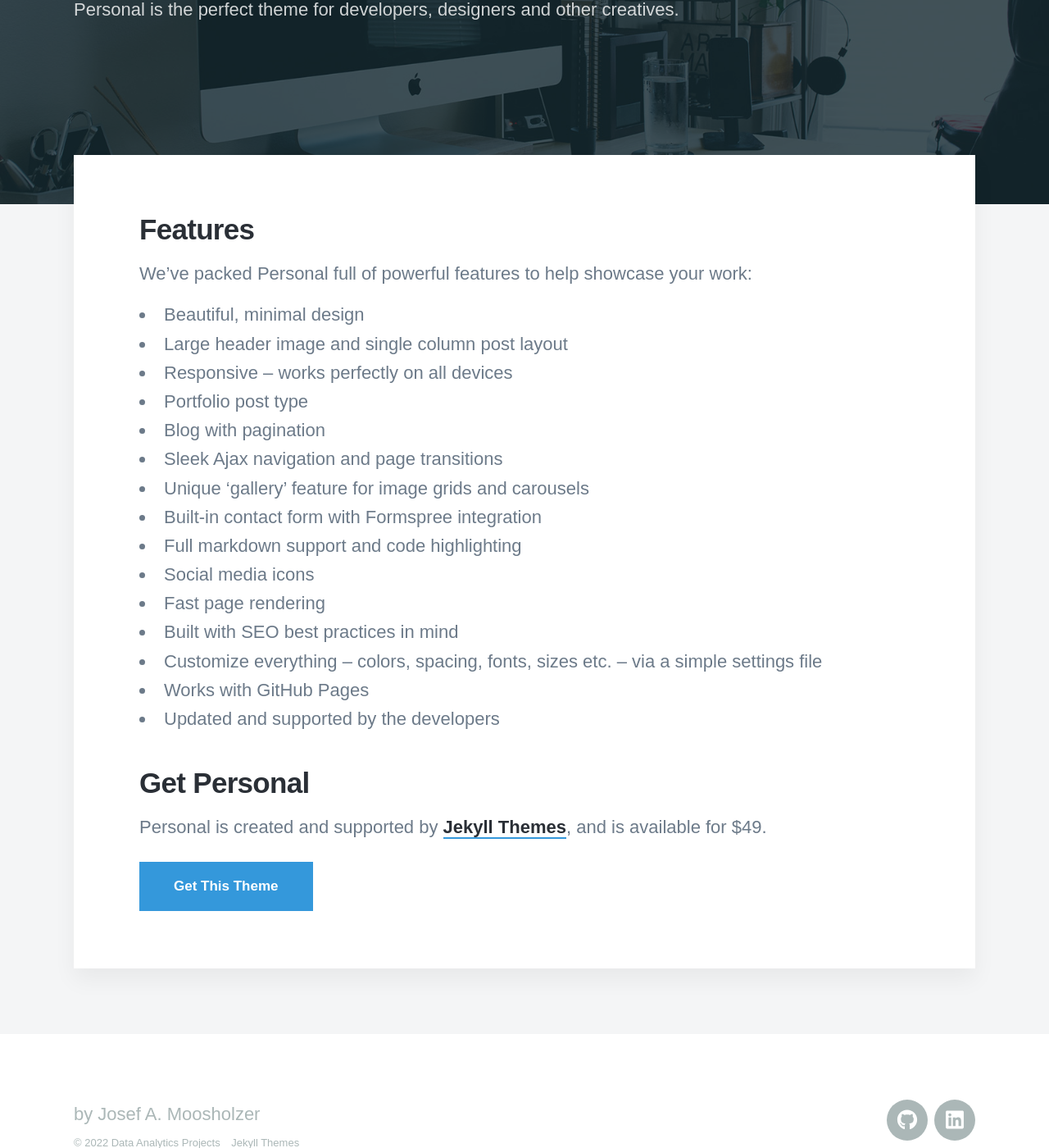
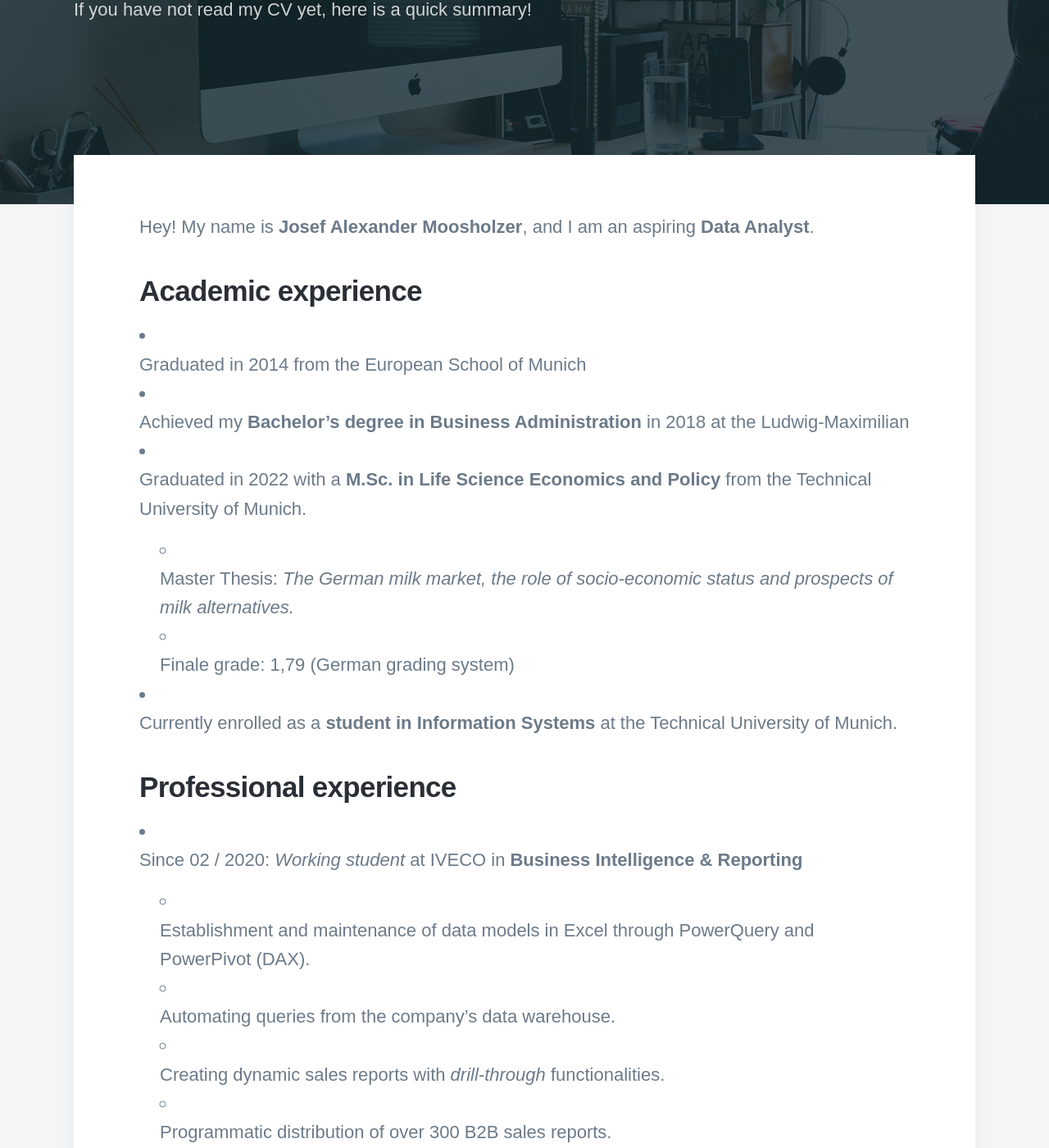
Before and after one commit to JosefMoosholzer/JosefMoosholzer.github.io, a Jekyll site: the page built from _pages/about.md, in a window 1280 px wide and 1400 px high, scrolled down 343 px. Shown: the whole window at 82% size. Built offline with Jekyll 4.4.1, drawn with Linux system fonts in a browser that asks for light colours; nearby versions of some CDN libraries; some web fonts are replaced; some of the changed text lies outside the part shown.

Commit message:
About Me Page

```diff
--- a/_pages/about.md
+++ b/_pages/about.md
@@ -1,32 +1,64 @@
 ---
 title: About me
-subtitle: Personal is the perfect theme for developers, designers and other creatives.
-description: Personal is the perfect theme for developers, designers and other creatives.
+subtitle: If you have not read my CV yet, here is a quick summary!
+description: About me page & CV, Josef A. Moosholzer.
 featured_image: /images/demo/about.jpg
 ---
 
-## Features
+Hey! My name is **Josef Alexander Moosholzer**, and I am an aspiring **Data Analyst**.
 
-We've packed Personal full of powerful features to help showcase your work:
+## Academic experience
 
-* Beautiful, minimal design
-* Large header image and single column post layout
-* Responsive – works perfectly on all devices
-* Portfolio post type
-* Blog with pagination
-* Sleek Ajax navigation and page transitions
-* Unique 'gallery' feature for image grids and carousels
-* Built-in contact form with Formspree integration
-* Full markdown support and code highlighting
-* Social media icons
-* Fast page rendering
-* Built with SEO best practices in mind
-* Customize everything – colors, spacing, fonts, sizes etc. – via a simple settings file
-* Works with GitHub Pages
-* Updated and supported by the developers
+- Graduated in 2014 from the European School of Munich
 
-## Get Personal
+- Achieved my **Bachelor's degree in Business Administration** in 2018 at the Ludwig-Maximilian
 
-Personal is created and supported by [Jekyll Themes](https://jekyllthemes.io), and is available for $49.
+- Graduated in 2022 with a **M.Sc. in Life Science Economics and Policy** from the Technical University of Munich.
 
-<a href="https://jekyllthemes.io/theme/personal-website-jekyll-theme" class="button button--large">Get This Theme</a>
+  - Master Thesis: *The German milk market, the role of socio-economic status and prospects of milk alternatives.*
+
+  - Finale grade: 1,79 (German grading system)
+
+- Currently enrolled as a **student in Information Systems** at the Technical University of Munich.
+
+## Professional experience
+
+- Since 02 / 2020: *Working student* at IVECO in **Business Intelligence & Reporting**
+
+  - Establishment and maintenance of data models in Excel through PowerQuery and PowerPivot (DAX).
+
+  - Automating queries from the company's data warehouse.
+
+  - Creating dynamic sales reports with *drill-through* functionalities.
+
+  - Programmatic distribution of over 300 B2B sales reports.
+
+  - Programmatic research of market prices by competing retailers, see [**Price Research**](/project/Price-research-e4545de4-2562-4c39-a1c3-3a0b212285e5) project.
+
+- From 04 / 2015 to 03 / 2016: *Working student* at Bet IT Best as a **Social Media & Content Manager**
+
+  - Updating and creating datasets in the backend.
+
+  - Reviewing and publication of sports articles on the most important social media channels.
+
+  - Exploring RSS-feeds to improve and expand sports news offerings.
+
+## Further knowledge & skills
+
+- **Auto-didactic learning** through *Skillshare* and *Codecademy*
+
+  - **Excel**, **PowerQuery**, **PowerPivot**, VBA (Makros) & **PowerBI**
+
+  - [**Python**](https://www.codecademy.com/profiles/Josef.Moosholzer/certificates/18580789eaba28f09e116f4fc2acec44), [**SQL**](https://www.codecademy.com/profiles/Josef.Moosholzer/certificates/5cafb2d937090210d7df3652) & **R**
+
+  - [**Data Science: Analytics Specialist**](https://www.codecademy.com/profiles/Seppito96/certificates/5ff882c953c2ed000e17bf1d)
+
+  - [Command Line](https://www.codecademy.com/profiles/Josef.Moosholzer/certificates/c87ba0541f8be78bc2f4ba1128233f6f), [HTML](https://www.codecademy.com/profiles/Josef.Moosholzer/certificates/9eb0741e5ebef1f9f58a53bfac67d3a7)
+
+- Languages
+
+  - German (Native speaker)
+
+  - English (Professional level)
+
+  - Spanish (Advanced)
```
